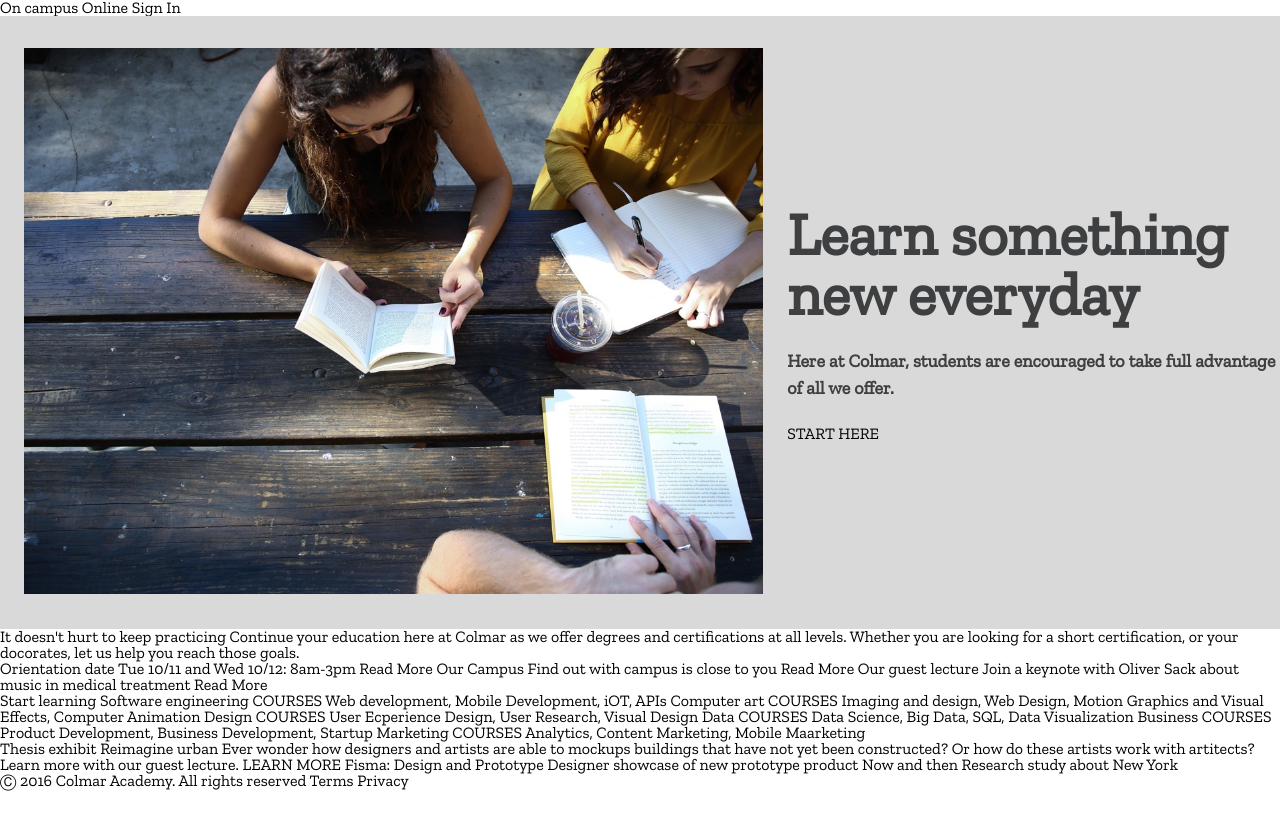
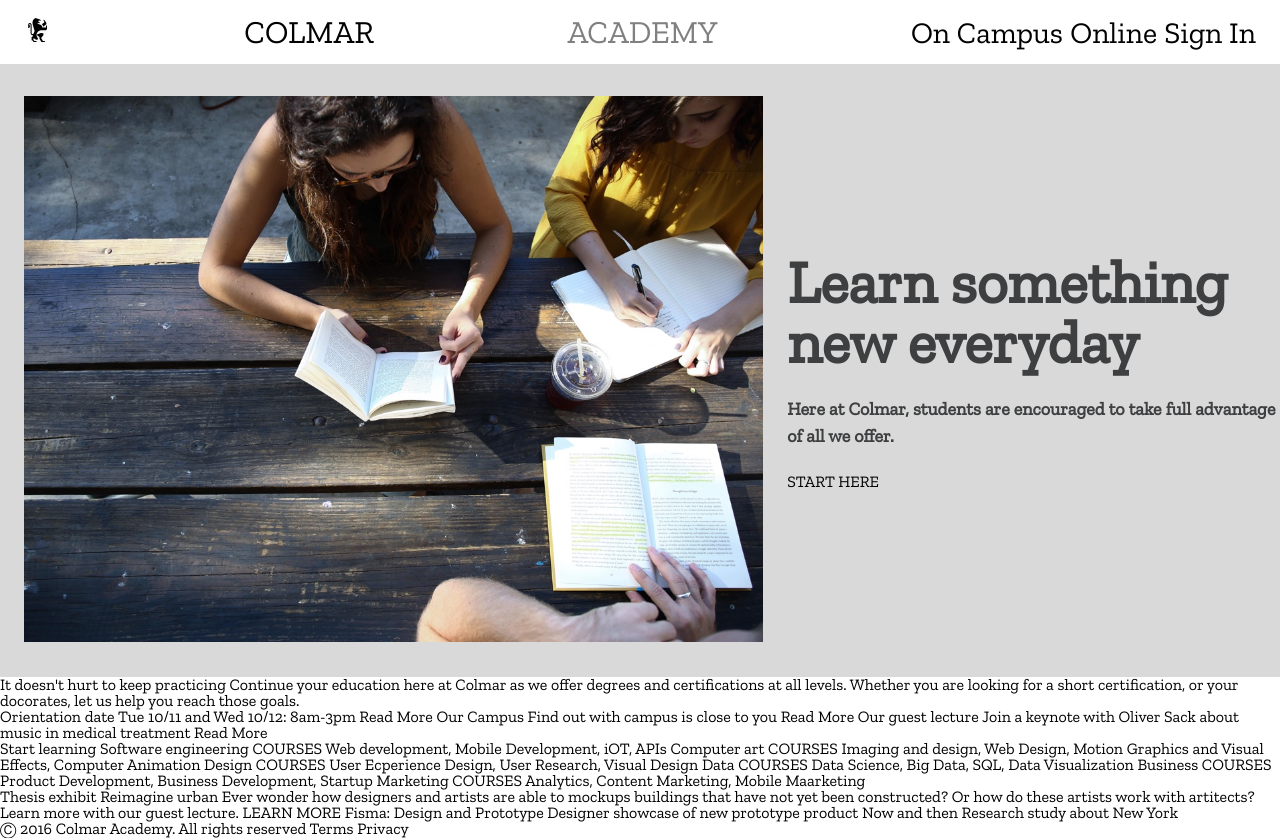
Before and after one commit to Kelseymaton/ColmarAcademy, a plain HTML site: page index.html in a window 1280 px wide. Before the commit the page ends 800 px from the top, so only its background shows below. Drawn offline with nearby package versions, Linux system fonts and the light colour scheme.

Commit message:
Begining stages of starting top nav.

```diff
--- a/index.html
+++ b/index.html
@@ -10,9 +10,21 @@
 
   <body>
     <!-- Top Main Navigation -->
-    On campus
-    Online
-    Sign In
+  <header
+    <div class="logo">
+      <img src="./assets/images/ic-logo.svg">
+      <span>COLMAR</span>
+      <span class="name-pt2">ACADEMY</span>
+    </div>
+    <nav class="header-menu">
+      <ul>
+        <li>On Campus</li>
+        <li>Online</li>
+        <li>Sign In</li>
+      <ul>
+    </nav>
+  </header>
+
 
 
     <!-- 1st Sec: Learn Something New Everyday -->
--- a/styles.css
+++ b/styles.css
@@ -18,10 +18,37 @@ p {
 }
 
 
+/* top navigation */
+header {
+  height: 64px;
+  display: flex;
+  justify-content: space-between;
+  align-items: center;
+  margin: auto 24px auto 24px;
+}
+.logo {
+  display: flex;
+  align-items: center;
+  font-size: 32px;
+}
 
+.header-menu {
+  display: block;
+}
 
+.logo .name-pt2 {
+  color: grey;
+}
 
+ul {
+  display:block;
+}
 
+.header-menu li {
+    display: inline-flex;
+    list-style: none;
+    font-size: 30px;
+}
 
 /* banner */
 .banner {
```
